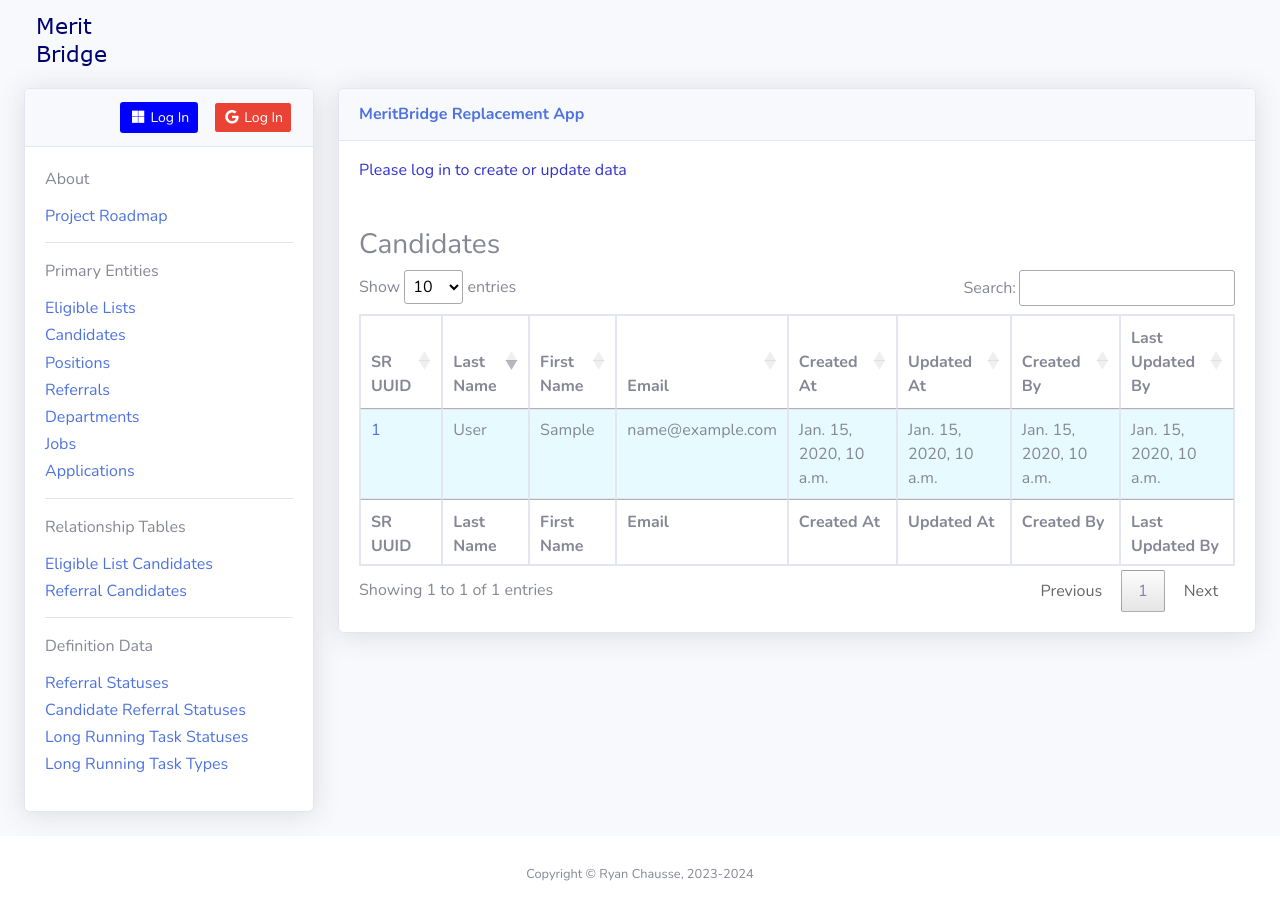
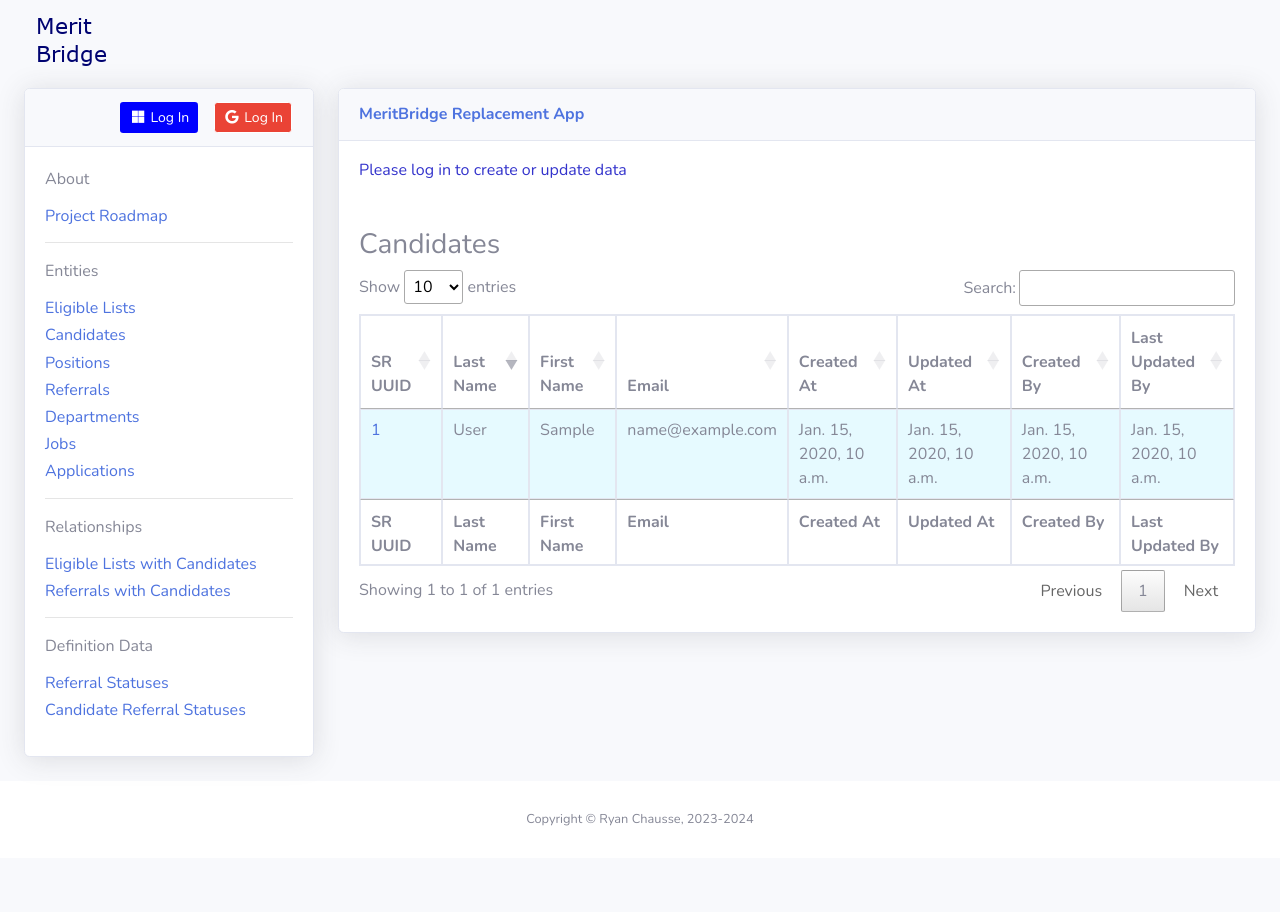
Before and after one commit to ryanchausse/sfdhr-startdjango-com, a Django app: template form/templates/main/candidates.html in a window 1280 px wide. After the commit the page ends 826 px from the top, so only its background shows below. Run offline with Django 3.2, Linux system fonts and the light colour scheme; the template is opened without the code that fills it: most values are stand-ins (such as "Sample title", 1, 10 or a date in 2020); some libraries are stand-ins or nearby versions.

Commit message:
Changed: filtering of side menu (first_name_table.html) to restrict the now-defunct, but possibly still useful in the future, model LongRunningTasks, to admin group only

```diff
--- a/form/templates/main/includes/first_name_table.html
+++ b/form/templates/main/includes/first_name_table.html
@@ -17,7 +17,7 @@
         <p>About</p>
         <h6><a href="/roadmap">Project Roadmap</a></h6>
         <hr />
-        <p>Primary Entities</p>
+        <p>Entities</p>
         <h6><a href="/eligible_lists">Eligible Lists</a></h6>
         <h6><a href="/candidates">Candidates</a></h6>
         <h6><a href="/positions">Positions</a></h6>
@@ -26,9 +26,9 @@
         <h6><a href="/jobs">Jobs</a></h6>
         <h6><a href="/applications">Applications</a></h6>
         <hr />
-        <p>Relationship Tables</p>
-        <h6><a href="/eligiblelistcandidates">Eligible List Candidates</a></h6>
-        <h6><a href="/eligiblelistcandidatereferrals">Referral Candidates</a></h6>
+        <p>Relationships</p>
+        <h6><a href="/eligiblelistcandidates">Eligible Lists with Candidates</a></h6>
+        <h6><a href="/eligiblelistcandidatereferrals">Referrals with Candidates</a></h6>
         <hr />
         {% if user_is_in_admins %}
             <p>Data in Progress</p>
@@ -38,7 +38,9 @@
         <p>Definition Data</p>
         <h6><a href="/referralstatuses">Referral Statuses</a></h6>
         <h6><a href="/candidatereferralstatuses">Candidate Referral Statuses</a></h6>
-        <h6><a href="/longrunningtaskstatuses">Long Running Task Statuses</a></h6>
-        <h6><a href="/longrunningtasktypes">Long Running Task Types</a></h6>
+        {% if user_is_in_admins %}
+            <h6><a href="/longrunningtaskstatuses">Long Running Task Statuses</a></h6>
+            <h6><a href="/longrunningtasktypes">Long Running Task Types</a></h6>
+        {% endif %}
     </div>
 </form>
```
